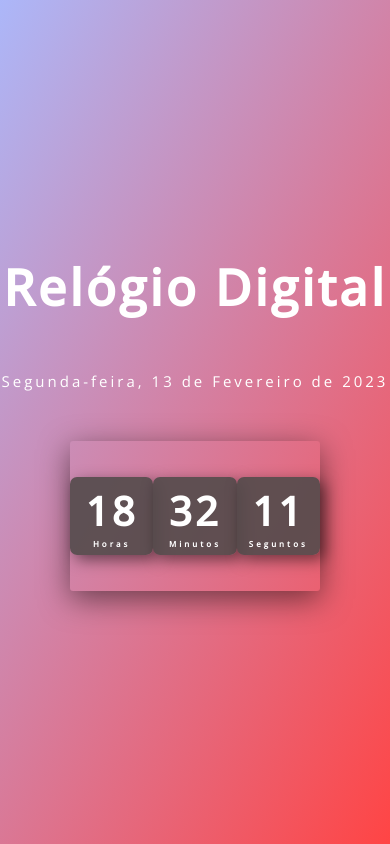
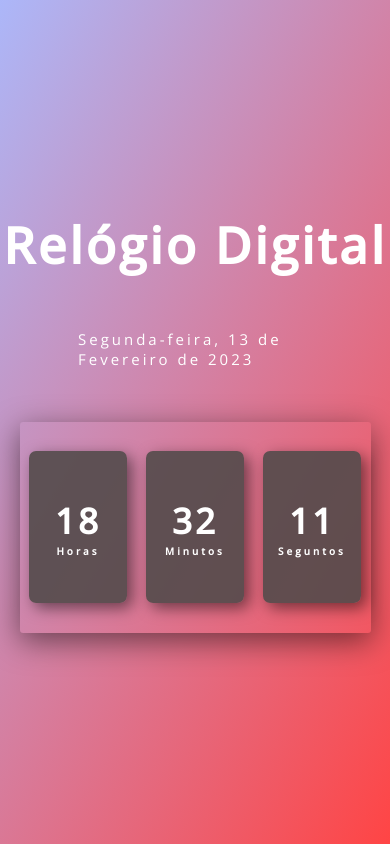
Before and after one commit to santosdlaysa/RelogioDigital, a plain HTML site: page index.html in a window 390 px wide. Drawn offline with nearby package versions, Linux system fonts and the light colour scheme.

Commit message:
atualização de responsividade

```diff
--- a/assets/css/style.css
+++ b/assets/css/style.css
@@ -65,6 +65,7 @@ p {
     color: #fff;
     margin-top: 30px;
     letter-spacing: 3px;
+
 }
 
 .Diadasemana {
@@ -74,65 +75,29 @@ p {
     letter-spacing: 3px;
 }
 
-@media screen and (max-width: 600px) {
+@media screen and (max-width: 400px) {
     .relogio {
-        width: 350px;
-        height: 150px;
+        width: 90vw;
+        height: 25vh;
     }
 
     .relogio div {
-        width: 100vw;
-        height: 20vw;
+        height: 18vh;
+        width: 25vw;
     }
 
     .relogio span {
-        font-size: 40px;
-
+        font-size: 35px;
     }
 
     .relogio span.tempo {
-        font-size: 8px;
-
-    }
-
-    p {
-        font-size: 15px;
-
+        font-size: 10px;
     }
 
     .Diadasemana {
         font-size: 15px;
-    }
-
-    .text {
-        font-size: 25px;
-    }
-
-}
-
-@media screen and (max-width: 400px) {
-    .relogio {
-        width: 250px;
-    }
-
-    .relogio div {
-        width: 100px;
-    }
-
-    .relogio span {
-        font-size: 40px;
-    }
-
-    .relogio span.tempo {
-        font-size: 8px;
-    }
-
-    p {
-        font-size: 15px;
-    }
-
-    .Diadasemana {
-        font-size: 15px;
+        width: 60vw;
+        height: 5vh;
     }
 
     .text {
@@ -140,5 +105,4 @@ p {
     }
 
 
-
 }
```
